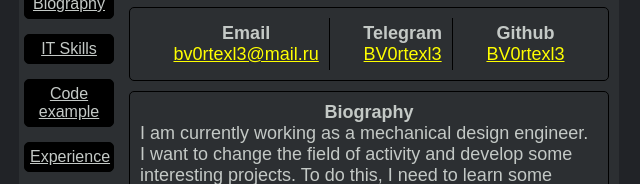
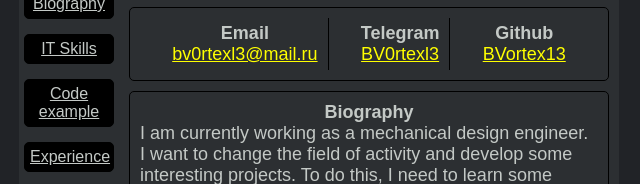
Before and after one commit to BVortex13/rsschool-cv, a plain HTML site: page index.html in a window 1280 px wide. Shown: the part 171-355 px from the top of the page, 321-961 px from the left. Drawn offline with Linux system fonts and the light colour scheme.

Commit message:
fix: change contact info

```diff
--- a/index.html
+++ b/index.html
@@ -58,7 +58,7 @@
 
               <div class="contact github">
                 <h2>Github</h2>
-                <a href="https://github.com/BVortex13">BV0rtexl3</a>
+                <a href="https://github.com/BVortex13">BVortex13</a>
               </div>
             </div>
           </div>
```
